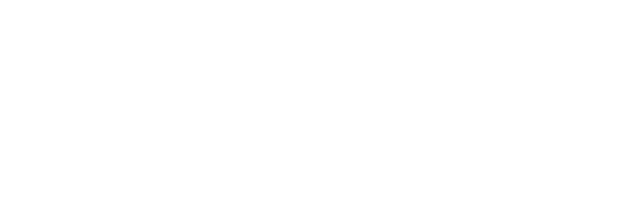
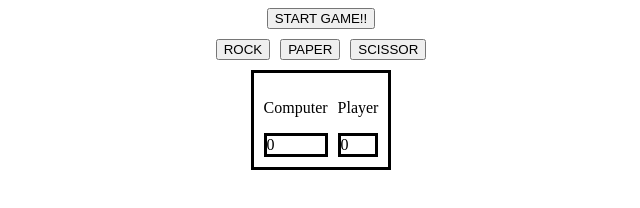
Before and after one commit to resmasdp/rock-paper-scissors, a plain HTML site: page index.html in a window 1280 px wide. Shown: the whole page, without its empty margins (319-959 px from the left). Drawn offline with Linux system fonts and the light colour scheme.

Commit message:
09AUG2022 - Edited index.html with basic layout

```diff
--- a/index.html
+++ b/index.html
@@ -6,8 +6,34 @@
     <meta name="viewport" content="width=100%, initial-scale=1.0">
     <title>ROCK PAPER SCISSORS</title>
     <script src="script.js"></script>
+    <link rel="stylesheet" href="style.css">
 </head>
 <body>
 
+    <div id="container">
+        <button type="button" id="start">START GAME!!</button>
+
+        <div id="choices">
+            <button type="button" id="rock">ROCK</button>
+            <button type="button" id="paper">PAPER</button>
+            <button type="button" id="scissor">SCISSOR</button>
+        </div>
+
+        <div id="score">
+
+            <div id="scorecomputer">
+                <p>Computer</p>
+                <div class="scorebox">0</div>
+            </div>
+
+            <div id="scoreplayer">
+                <p>Player</p>
+                <div class="scorebox">0</div>
+            </div>
+
+        </div>
+
+    </div>
+
 </body>
 </html>
--- a/style.css
+++ b/style.css
@@ -1 +1,26 @@
-/*test*/
+#container{
+    width: 100%;
+    display: flex;
+    flex-direction: column;
+    align-items: center;
+    padding: auto;
+    gap: 10px;
+}
+
+
+#choices{
+    display: flex;
+    justify-content: center;
+    gap: 10px;
+}
+
+#score{
+    display: flex;
+    gap: 10px;
+    border-style: solid;
+    padding: 10px;
+}
+
+.scorebox{
+    border-style: solid;
+}
```
